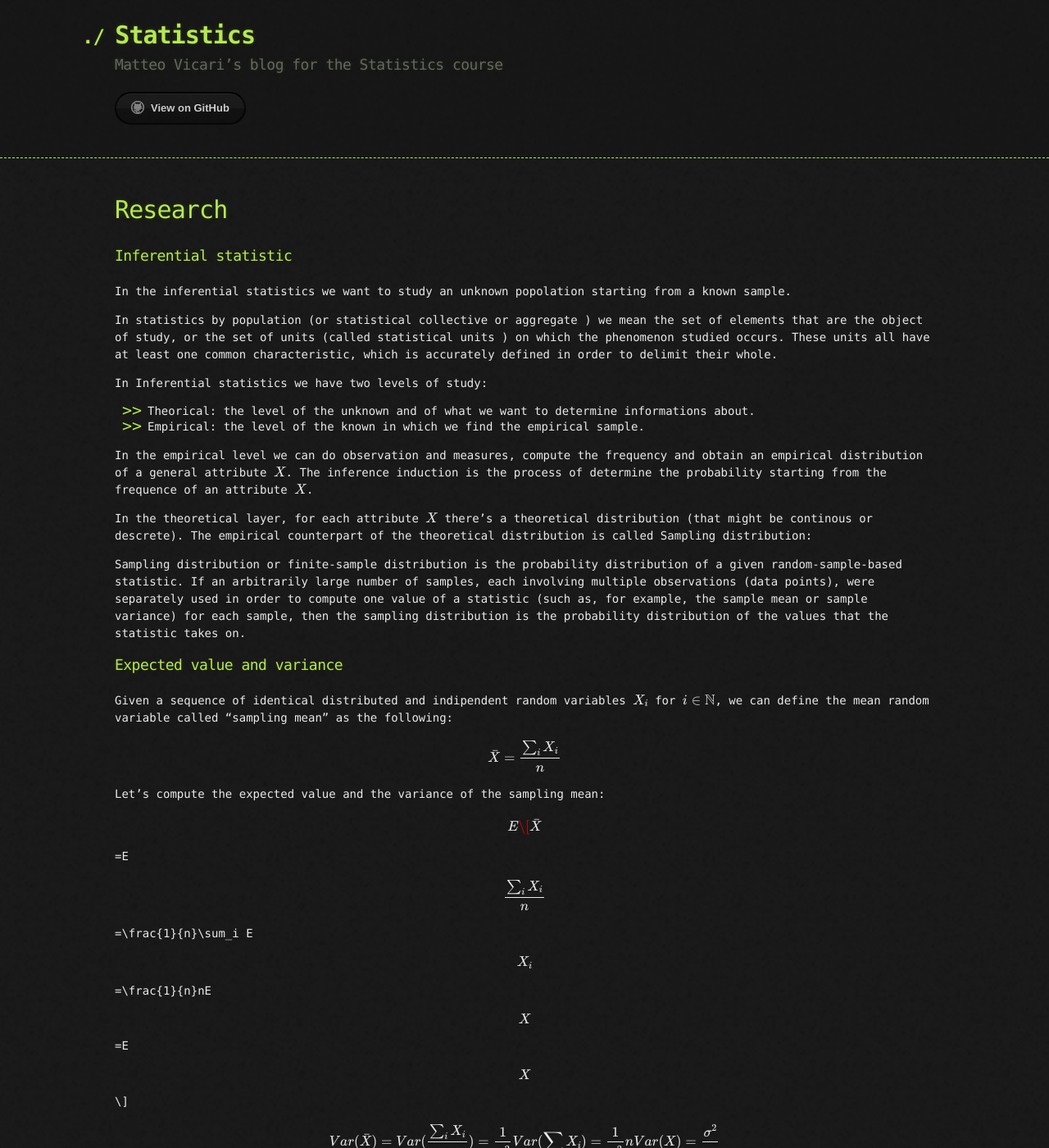
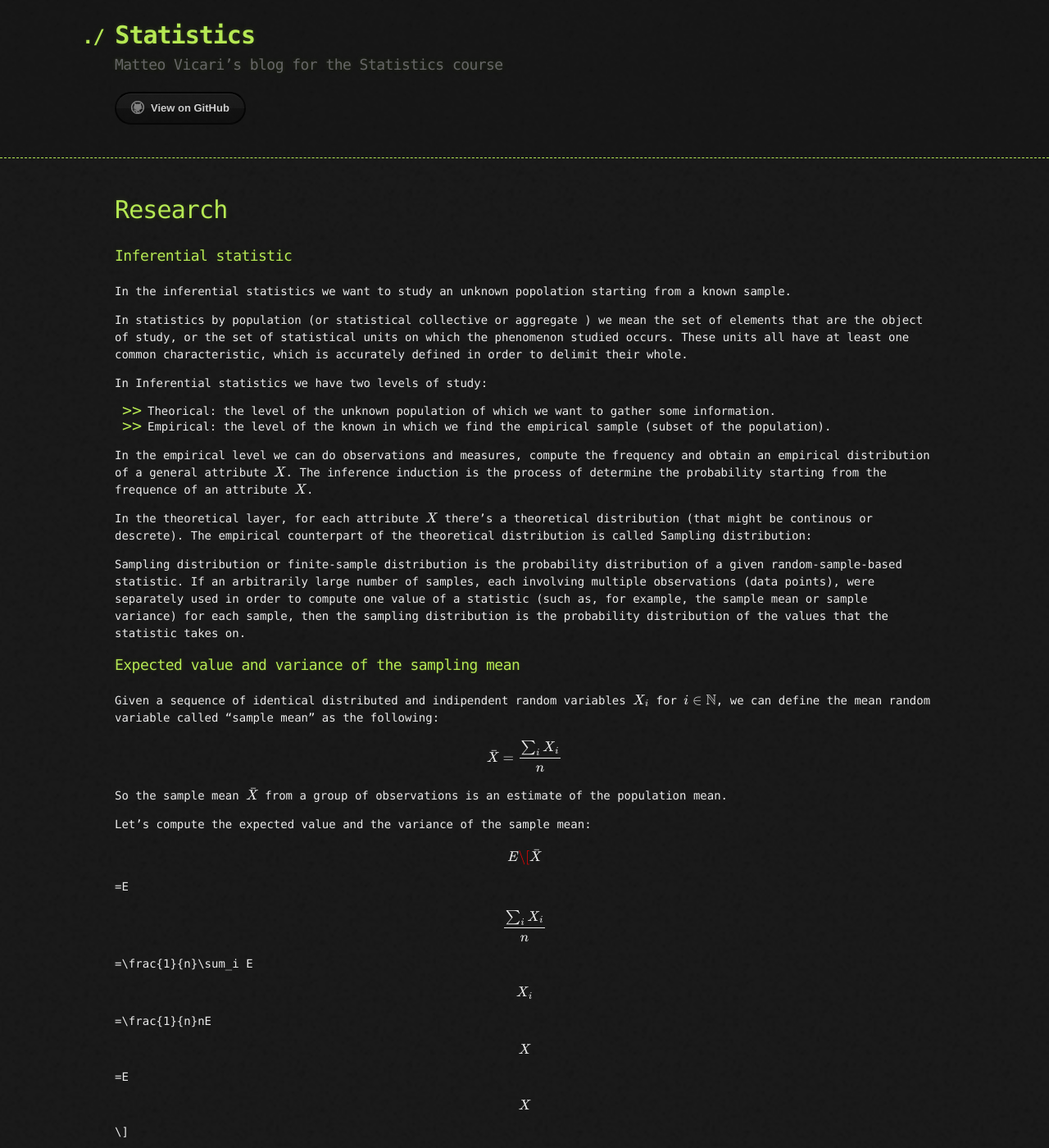
Before and after one commit to Videars/Statistics, a Jekyll site: the page built from Week6/Research.md, in a window 1280 px wide and 1400 px high. Shown: the whole window at 82% size. Built offline with Jekyll 4.4.1, drawn with Linux system fonts in a browser that asks for light colours; our own code applies the rules of GitHub Pages for plain Markdown files; formulas are drawn with MathJax 3; some of the changed text lies outside the part shown.

Commit message:
Update Research.md

```diff
--- a/Week6/Research.md
+++ b/Week6/Research.md
@@ -1,31 +1,43 @@
+---
+
+theme: jekyll-theme-hacker
+
+title: Research
+
+permalink: /Week6/research
+
+---
+
 # Research
 
 ### Inferential statistic
 In the inferential statistics we want to study an unknown popolation starting from a known sample.
 
-In statistics by population (or statistical collective or aggregate ) we mean the set of elements that are the object of study, or the set of units (called statistical units ) on which the phenomenon studied occurs. These units all have at least one common characteristic, which is accurately defined in order to delimit their whole.
+In statistics by population (or statistical collective or aggregate ) we mean the set of elements that are the object of study, or the set of statistical units on which the phenomenon studied occurs. These units all have at least one common characteristic, which is accurately defined in order to delimit their whole.
 
 In Inferential statistics we have two levels of study:
 
-+ Theorical: the level of the unknown and of what we want to determine informations about.
-+ Empirical: the level of the known in which we find the empirical sample.
++ Theorical: the level of the unknown population of which we want to gather some information.
++ Empirical: the level of the known in which we find the empirical sample (subset of the population).
 
-In the empirical level we can do observation and measures, compute the frequency and obtain an empirical distribution of a general attribute $X$.
+In the empirical level we can do observations and measures, compute the frequency and obtain an empirical distribution of a general attribute $X$.
 The inference induction is the process of determine the probability starting from the frequence of an attribute $X$.
 
 In the theoretical layer, for each attribute $X$ there's a theoretical distribution (that might be continous or descrete). The empirical counterpart of the theoretical distribution is called Sampling distribution:
 
 Sampling distribution or finite-sample distribution is the probability distribution of a given random-sample-based statistic. If an arbitrarily large number of samples, each involving multiple observations (data points), were separately used in order to compute one value of a statistic (such as, for example, the sample mean or sample variance) for each sample, then the sampling distribution is the probability distribution of the values that the statistic takes on.
 
-### Expected value and variance
+### Expected value and variance of the sampling mean
 
-Given a sequence of identical distributed and indipendent random variables $\{X_i\}$ for $i\in \mathbb{N}$, we can define the mean random variable called "sampling mean" as the following:
+Given a sequence of identical distributed and indipendent random variables $\{X_i\}$ for $i\in \mathbb{N}$, we can define the mean random variable called "sample mean" as the following:
 
 $$
 \bar{X}=\frac{\sum_i X_i}{n}
 $$
 
-Let's compute the expected value and the variance of the sampling mean:
+So the sample mean $\bar{X}$ from a group of observations is an estimate of the population mean.
+
+Let's compute the expected value and the variance of the sample mean:
 
 $$
 E\[\bar{X}\]=E\[\frac{\sum_i X_i}{n}\]=\frac{1}{n}\sum_i E\[X_i\]=\frac{1}{n}nE\[X\]=E\[X\]
@@ -34,3 +46,25 @@
 $$
 Var(\bar{X})=Var(\frac{\sum_i X_i}{n})=\frac{1}{n^2}Var(\sum_i X_i)=\frac{1}{n^2}nVar(X)=\frac{\sigma ^2}{n}
 $$
+
+We can see that the expected value of the sampling mean is equal to the expected value of the population distribution (as we were expecting intuitivelly) and that the variance of the sampling mean is equal to the standard deviation over $n$ (that tends to zero for large $n$).
+
+### Expected value and variance of the sampling variance
+
+Starting from the same sequence of random variables we can define the sample variance too. The sample variance, $S_2$, is used to calculate how varied a sample is.
+
+$$
+S_2=\frac{1}{n}\sum_{i=1}^n(X_i-\bar{X})^2
+$$
+
+Let's compute the expected value and the variance of the sample variance:
+
+$$
+E\[S_2\]=E\[\frac{1}{n}\sum_{i=1}^n(X_i-\bar{X})^2\]=\frac{n-1}{n}\sigma ^2
+$$
+
+$$
+Var(S_2)=Var(\frac{1}{n}\sum_{i=1}^n(X_i-\bar{X})^2)=\frac{\mu_4}{n}-\frac{\sigma ^4(n-3)}{n(n-1)}
+$$
+
+where $\mu_4=E\[(X-\bar{X})^4\]$ is the fourth central moment of $X$.
```
